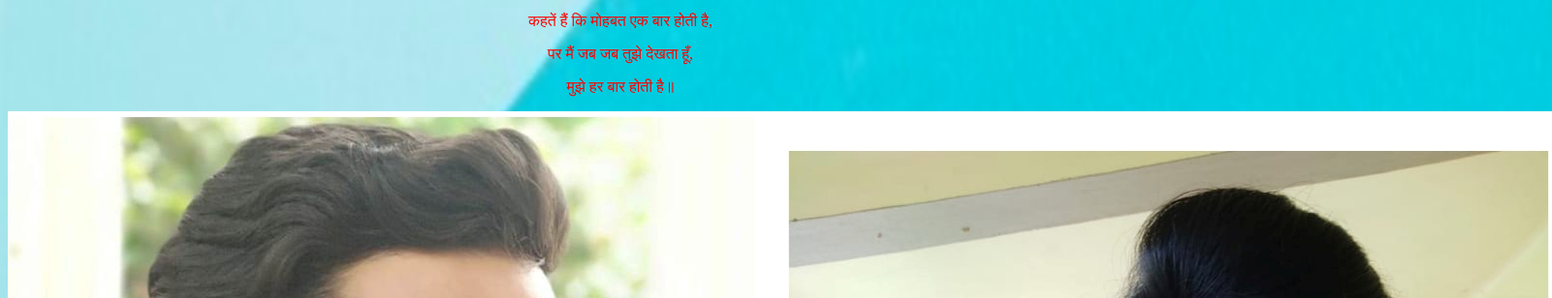
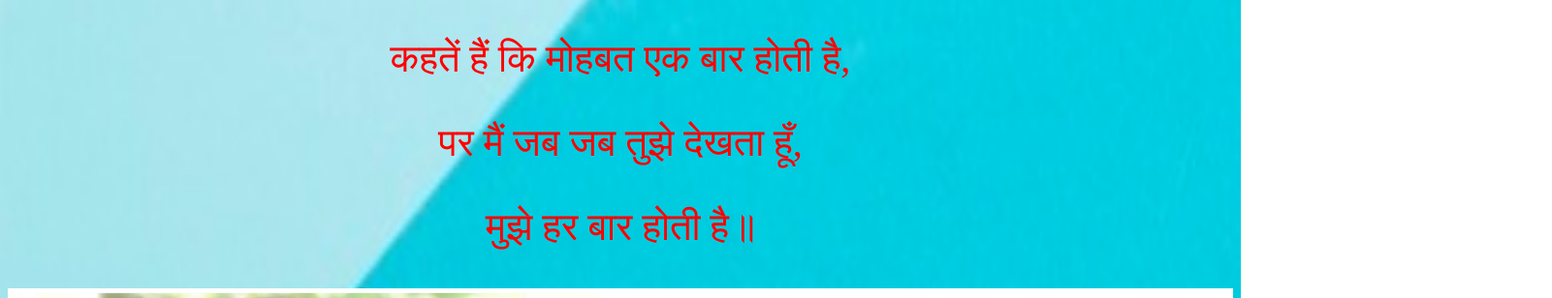
Before and after one commit to Dipak1998/SumanSFile, a plain HTML site: page index.html in a window 1280 px wide. Shown: the part 271-579 px from the top of the page at 97% size, 1601 px wide, since content can reach past the window. Drawn offline with Linux system fonts and the light colour scheme.

Commit message:
Edit index.html file
Edit the file

```diff
--- a/index.html
+++ b/index.html
@@ -31,6 +31,9 @@
             text-align: center;
             color:red;
         }
+        div.image1 img{
+            width: 100%;
+        }
 
         @media screen and (min-width: 400px) {
             body {
@@ -38,13 +41,23 @@
                 background-repeat: no-repeat;
                 background-size: 168% 168%;
                 }
+                div.detail{
+
+                }
                 div.detail div>p{
                  text-align:center;
                  color:red;
                  }
 
                  div.shyari{
-                     text-align: center;
+                     /* text-align: center; */
+                     font-size: 40px;
+                     /* position: fixed;
+                     bottom:280px;
+                     right: 40px;
+                     left:10px;
+                     top:420px; */
+
 
                  }
                  div.From h1{
@@ -55,7 +68,7 @@
     </style>
     <body>
                 <!-- <bgsound src="song.mp3"></bgsound> -->
-                <audio controls autoplay loop>
+                <audio id="song" controls autoplay loop>
 
                 <source src="song.mp3" autoplay="true" type="audio/mpeg">
 
@@ -90,5 +103,11 @@
                         <div class="image1"><img src="SSpic.jpg"></div>
                         <div class="From"><h1>From Your SweetHeart</h1></div>
                     </div>
+
+        <script>
+            var audio = document.getElementById('song');
+            console.log(audio);
+            audio.play().catch((e)=>console.error(e));
+        </script>
     </body>
 </html>
```
